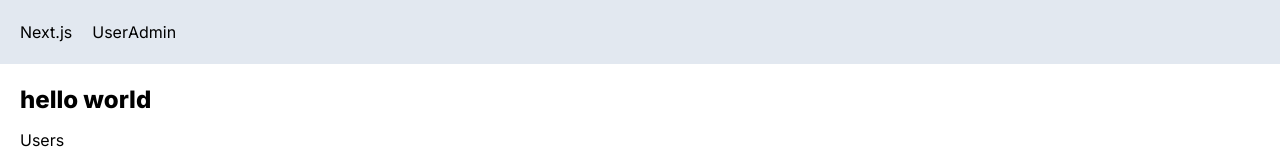
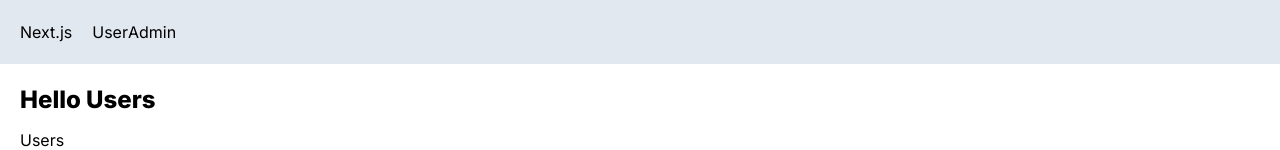
Before and after one commit to AleenaKhan10/Next-app, a Next.js app: page / in a window 1280 px wide. Shown: the top 150 px of the page. Built offline with nearby package versions, Linux system fonts and the light colour scheme.

Commit message:
changes the heading for user page

```diff
--- a/app/page.tsx
+++ b/app/page.tsx
@@ -5,7 +5,7 @@ import ProductCard from './users/components/ProductCard/productcard'
 export default function Home() {
   return (
     <main>
-      <h1>hello world</h1>
+      <h1>Hello Users</h1>
       <Link href="/users">Users</Link>
       <ProductCard/>
     </main>
```
